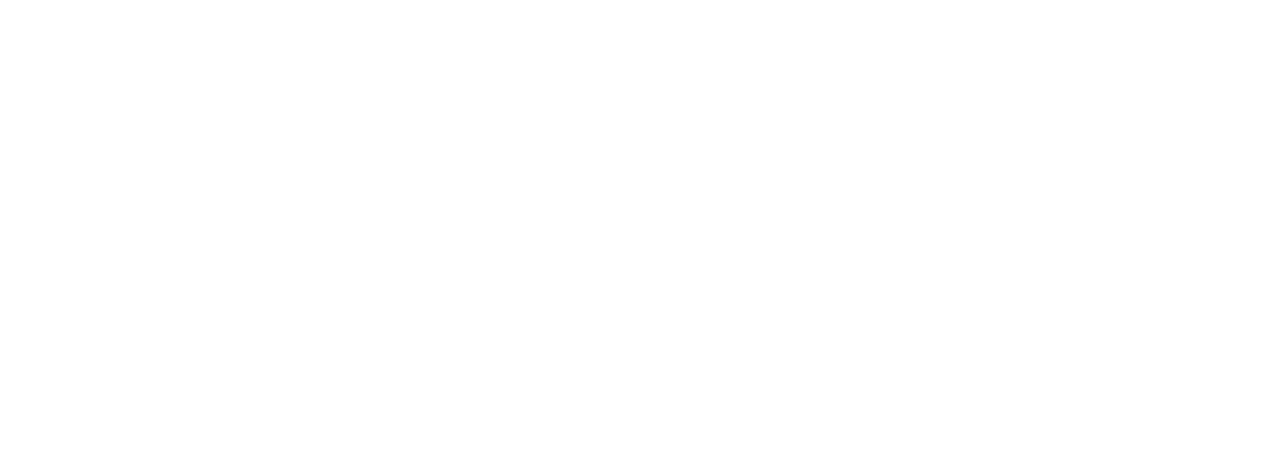
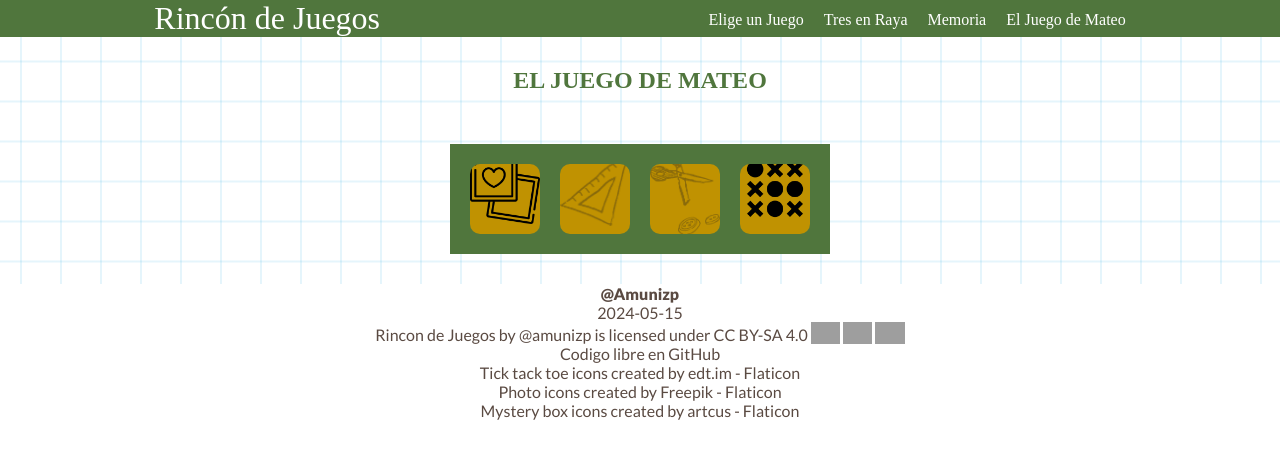
Before and after one commit to amunizp/RockTheCode-proyecto5-juegos, a website built with Vite: page index.html in a window 1280 px wide. Both pictures are taken after a click on the link "El Juego de Mateo". Built offline with nearby package versions, Linux system fonts and the light colour scheme; grey boxes are pictures that could not be loaded; a web font is replaced by a local one.

Commit message:
too much recursion

```diff
--- a/src/Pages/Mateo/Mateo.css
+++ b/src/Pages/Mateo/Mateo.css
@@ -0,0 +1,3 @@
+.tapete {
+  padding: var(--rtc-gap-s);
+}
--- a/src/Pages/Mateo/Mateo.js
+++ b/src/Pages/Mateo/Mateo.js
@@ -1,5 +1,44 @@
+import { Card } from '../../components/Card/Card'
+import listaImages from './MateoData'
+import './Mateo.css'
+import { showSlides } from '../../components/slideShow/slideShow'
+
 export const Mateo = () => {
-  const divApp = document.querySelector('#app')
+  const divApp = document.querySelector('main')
 
-  divApp.innerHTML = `<h1>About page</h1>`
+  localStorage.setItem('lastPage', 'Mateo')
+  divApp.innerHTML = ''
+  const headingelement = document.createElement('h2')
+  headingelement.textContent = 'El Juego De Mateo'
+  divApp.appendChild(headingelement)
+  const gameElement = document.createElement('section')
+  divApp.appendChild(gameElement)
+  gameElement.id = 'gameElement'
+  gameElement.classList.add(
+    'flex-container',
+    'row',
+    'green',
+    'tapete',
+    'slideshow-container'
+  )
+  // const cardA1 = document.createElement('a')
+  // gameElement.appendChild(cardA1)
+  // cardA1.id = 'A1'
+  // Card(cardA1, listaImages[0].location, null, null, null, '70px', '70px')
+  // const cardA2 = document.createElement('a')
+  // gameElement.appendChild(cardA2)
+  // cardA2.id = 'A2'
+  // Card(cardA2, listaImages[1].location, null, null, null, '70px', '70px')
+  // const cardA3 = document.createElement('a')
+  // gameElement.appendChild(cardA3)
+  // cardA3.id = 'A3'
+  // Card(cardA3, listaImages[2].location, null, null, null, '70px', '70px')
+  listaImages.forEach((image) => {
+    const cardA0 = document.createElement('a')
+    gameElement.appendChild(cardA0)
+    cardA0.classList.add('A0', 'mySlides', 'fade')
+    Card(cardA0, image.location, null, null, null, '70px', '70px')
+  })
+
+  showSlides('A0')
 }
--- /dev/null
+++ b/src/Pages/Mateo/MateoData.js
@@ -0,0 +1,16 @@
+const listaImages = [
+  { location: './images/photos.png', visible: false, letra: 'A' },
+  { location: './images/bulb.png', visible: false, letra: 'A' },
+  { location: './images/chemical.png', visible: false, letra: 'B' },
+  { location: './images/drill.png', visible: false, letra: 'B' },
+  { location: './images/gears.png', visible: false, letra: 'C' },
+  { location: './images/laptop.png', visible: false, letra: 'C' },
+  { location: './images/mouse.png', visible: false, letra: 'D' },
+  { location: './images/question.png', visible: false, letra: 'D' },
+  { location: './images/robot.png', visible: false, letra: 'E' },
+  { location: './images/ruler.png', visible: false, letra: 'E' },
+  { location: './images/scissors.png', visible: false, letra: 'F' },
+  { location: './images/tick-tack-toe.png', visible: false, letra: 'F' }
+]
+
+export default listaImages
--- a/src/Pages/Memoria/Memoria.css
+++ b/src/Pages/Memoria/Memoria.css
@@ -23,13 +23,28 @@
 .paired {
   pointer-events: none;
 }
-figcaption.hideCaption {
-  display: none;
-}
+figcaption.hideCaption,
 img.hideImage {
   display: none;
+  backface-visibility: hidden;
 }
+
 a.flipped {
   padding: 0;
   /* border: var(--rtc-gap-xs) solid var(--rtc-color-4); */
 }
+/* TODO parece que lo de rotar cartas funciona a medias.  */
+a {
+  perspective: 1000px;
+}
+figure {
+  position: relative;
+  transition: transform 0.8s;
+  transform-style: preserve-3d;
+}
+a:active figure {
+  transform: rotateX(180deg);
+}
+figcaption.hideCaption {
+  transform: rotateX(180deg);
+}
--- a/src/Pages/Memoria/Memoria.js
+++ b/src/Pages/Memoria/Memoria.js
@@ -8,7 +8,7 @@ import { Card } from '../../components/Card/Card'
 import { puntosMemoria } from '../../components/PuntosMemoria/puntosMemoria'
 import { shuffleArray } from '../../components/shuffle/shuffle'
 import './Memoria.css'
-import listaImages from './MemoriaData'
+import listaCards from './MemoriaData'
 
 export const Memoria = () => {
   const divApp = document.querySelector('main')
@@ -23,12 +23,11 @@ export const Memoria = () => {
   divApp.appendChild(gameElement)
   gameElement.classList.add('gridCards', 'green', 'tapete')
 
-  shuffleArray(listaImages)
-  listaImages.forEach((element) => {
+  shuffleArray(listaCards)
+  listaCards.forEach((element) => {
     const cardA = document.createElement('a')
     gameElement.appendChild(cardA)
     Card(cardA, element.location, element.letra, '', '', '50px', '50px')
-    // const saveImage = cardA.firstChild.querySelector('img')
     cardA.querySelector('figcaption').classList.toggle('hideCaption')
 
     cardA.addEventListener(
--- a/src/Pages/Memoria/MemoriaData.js
+++ b/src/Pages/Memoria/MemoriaData.js
@@ -1,4 +1,4 @@
-const listaImages = [
+const listaCards = [
   { location: './images/photos.png', visible: false, letra: 'A' },
   { location: './images/photos.png', visible: false, letra: 'A' },
   { location: './images/photos.png', visible: false, letra: 'B' },
@@ -17,4 +17,4 @@ const listaImages = [
   { location: './images/photos.png', visible: false, letra: 'H' }
 ]
 
-export default listaImages
+export default listaCards
--- a/src/components/Card/Card.js
+++ b/src/components/Card/Card.js
@@ -4,11 +4,11 @@ import './Card.css'
 export const Card = (
   nodoPadre,
   url,
-  titulo,
-  texto,
-  link,
-  cardWidth,
-  cardHeight
+  titulo = null,
+  texto = null,
+  link = null,
+  cardWidth = null,
+  cardHeight = null
 ) => {
   const cardHTML = document.createElement('figure')
 
--- a/src/components/Main/Main.js
+++ b/src/components/Main/Main.js
@@ -1,4 +1,5 @@
 import { Elige } from '../../Pages/Elige/Elige'
+import { Mateo } from '../../Pages/Mateo/Mateo'
 import { Memoria } from '../../Pages/Memoria/Memoria'
 import { TresRaya } from '../../Pages/TresRaya/TresRaya'
 import './Main.css'
@@ -20,5 +21,7 @@ export function Main(app) {
     TresRaya()
   } else if (lastPage === 'Memoria') {
     Memoria()
+  } else if (lastPage === 'Mateo') {
+    Mateo()
   }
 }
--- /dev/null
+++ b/src/components/slideShow/slideShow.css
@@ -0,0 +1,38 @@
+/* ref https://www.w3schools.com/howto/tryit.asp?filename=tryhow_js_slideshow_auto */
+
+* {
+  box-sizing: border-box;
+}
+
+.mySlides {
+  display: none;
+}
+
+/* .mySlidesShow {
+  display: block;
+} */
+img {
+  vertical-align: middle;
+}
+
+/* Slideshow container */
+.slideshow-container {
+  max-width: 1000px;
+  position: relative;
+  margin: auto;
+}
+
+/* Fading animation */
+.fade {
+  animation-name: fade;
+  animation-duration: 1.5s;
+}
+
+@keyframes fade {
+  from {
+    opacity: 0.4;
+  }
+  to {
+    opacity: 1;
+  }
+}
--- /dev/null
+++ b/src/components/slideShow/slideShow.js
@@ -0,0 +1,17 @@
+import './slideShow.css'
+let slideIndex = 1
+export function showSlides(selectorClass) {
+  let i
+
+  let slides = document.getElementsByClassName(selectorClass)
+
+  slideIndex++
+  console.log(slideIndex)
+  if (slideIndex > slides.length) {
+    slideIndex = 1
+  }
+
+  slides[slideIndex - 1].classList.toggle('mySlides')
+
+  setTimeout(showSlides(selectorClass), 2000) // Change image every 2 seconds
+}
```
Also changed, not shown: index copy.html (added, +132 -0 lines).
